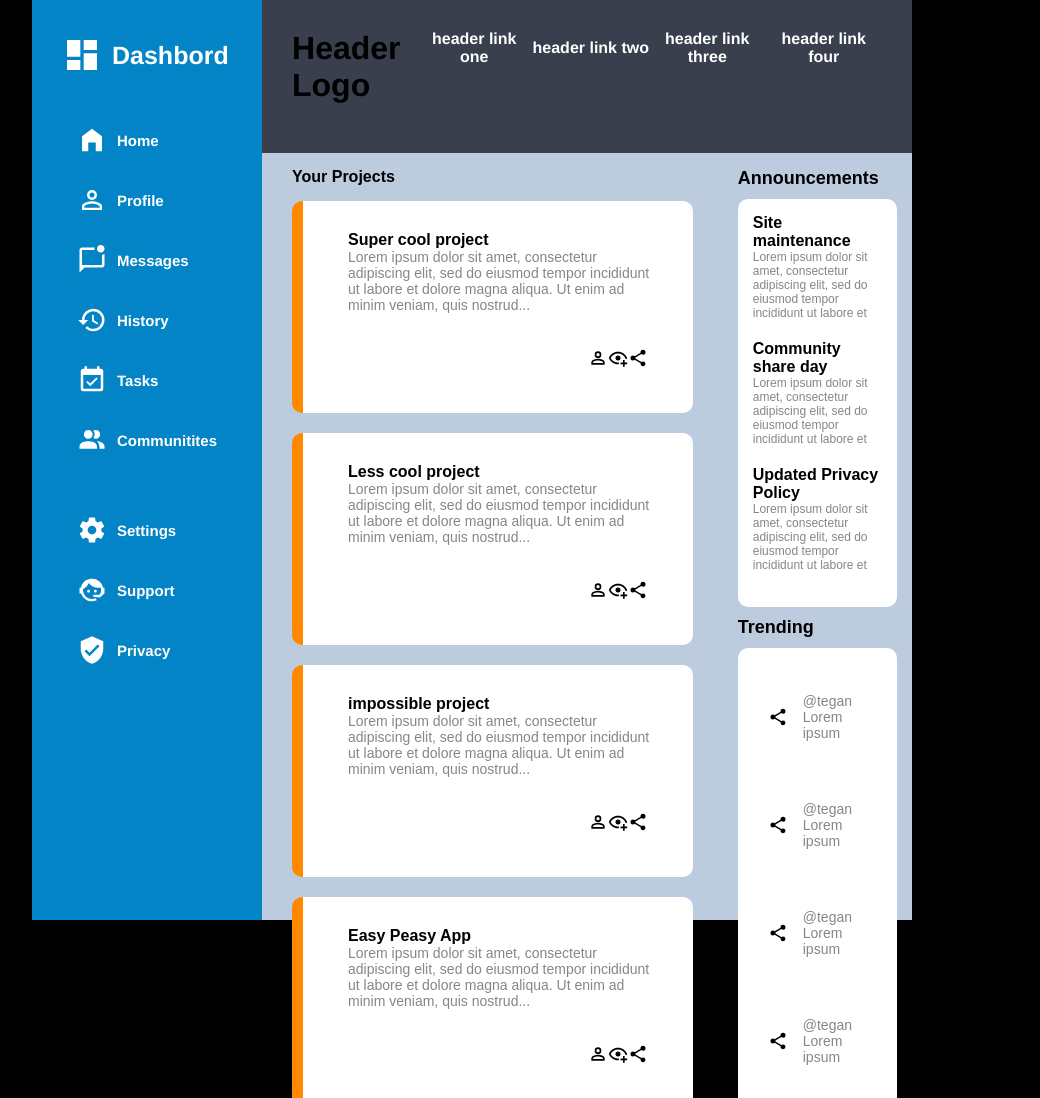
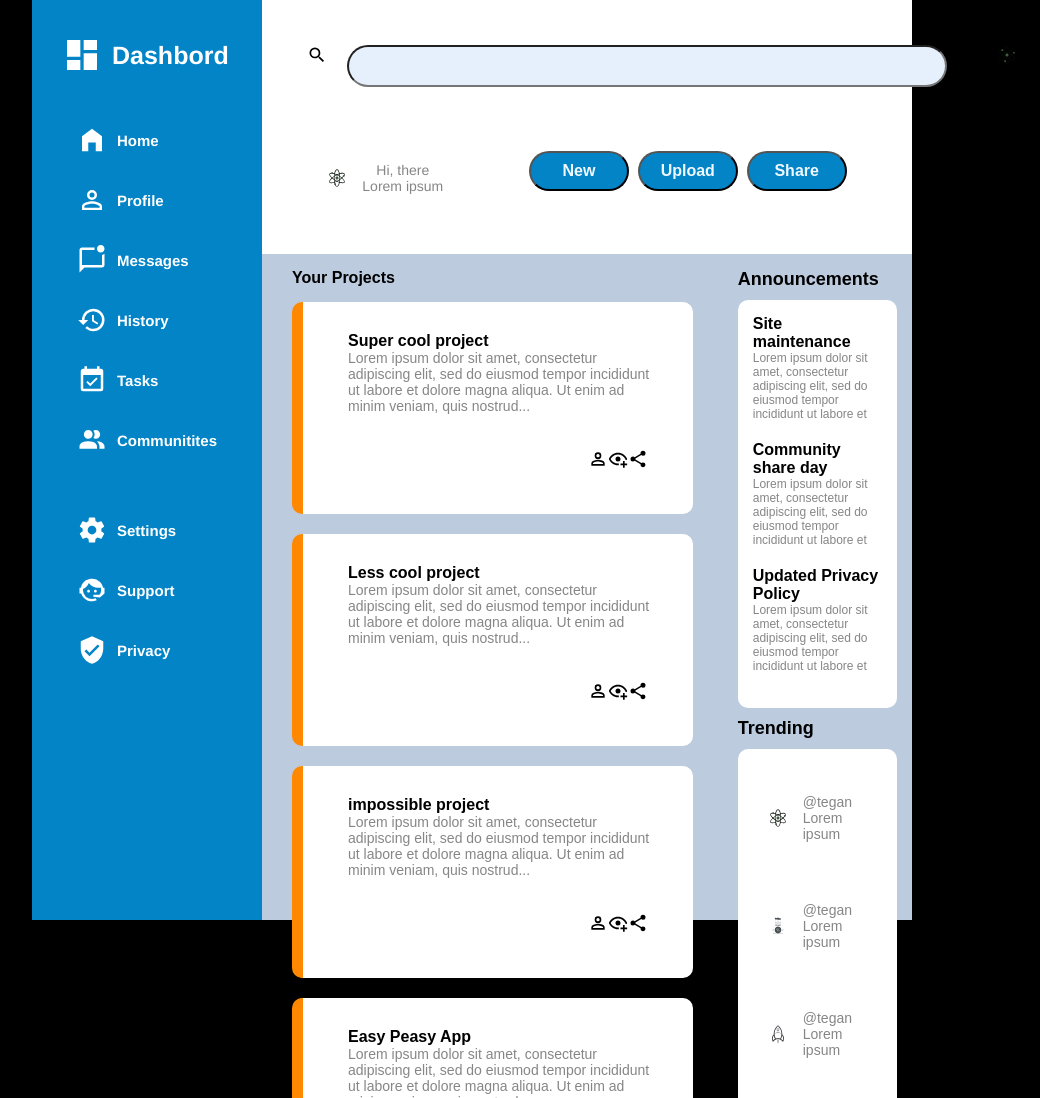
Before and after one commit to EliteCoder75/dashbord_project, a plain HTML site: page index.html in a window 1280 px wide. Shown: the top 1098 px of the page, without its empty margins (168-1208 px from the left). Drawn offline with Linux system fonts and the light colour scheme.

Commit message:
update header bar and logos

```diff
--- a/index.html
+++ b/index.html
@@ -11,15 +11,33 @@
     <div class="container">
 
       <div class="header">
-        <div class="logo">Header Logo</div>
-        <div class="menu">
-          <ul>
-            <li class="header-link">header link one</li>
-            <li class="header-link">header link two</li>
-            <li class="header-link">header link three</li>
-            <li class="header-link">header link four</li>
-          </ul>
+        <div class="first-container">
+          <div class="first-container1">
+            <img class="up-logo" src="icons/magnify.svg" alt="Kiwi standing on oval">
+            <input type="search" id="site-search" name="q" />
+          </div>
+          <div class="first-container2">
+            <img class="up-logo" src="icons/bell-ring.svg" alt="Kiwi standing on oval">
+            <img class="up-logo" src="icons/genetic-data-svgrepo-com.svg" alt="Kiwi standing on oval">
+            <p class="header-text">Bachir Gueddouda</p>
+          </div>
         </div>
+
+        <div class="second-container">
+          <div class="second-container1">
+            <img class="up-logo" src="icons/genetic-data-svgrepo-com.svg" alt="Kiwi standing on oval">
+            <div class="xt">
+              <p class="tag">Hi, there</p>
+              <p class="text">Lorem ipsum </p>
+            </div>
+          </div>
+          <div class="second-container2">
+            <button>New</button>
+            <button>Upload</button>
+            <button>Share</button>
+          </div>
+        </div>
+
       </div>
 
       <div class="sidebar">
@@ -143,21 +161,21 @@
         <p>Trending</p>
         <div class="trending">
           <div class="trend">
-            <img class="up-logo" src="icons/share-variant.svg" alt="Kiwi standing on oval">
+            <img class="up-logo" src="icons/genetic-data-svgrepo-com.svg" alt="Kiwi standing on oval">
             <div class="xt">
               <p class="tag">@tegan</p>
               <p class="text">Lorem ipsum </p>
             </div>
           </div>
           <div class="trend">
-            <img class="up-logo" src="icons/share-variant.svg" alt="Kiwi standing on oval">
+            <img class="up-logo" src="icons/interest-rate-svgrepo-com.svg" alt="Kiwi standing on oval">
             <div class="xt">
               <p class="tag">@tegan</p>
               <p class="text">Lorem ipsum </p>
             </div>
           </div>
           <div class="trend">
-            <img class="up-logo" src="icons/share-variant.svg" alt="Kiwi standing on oval">
+            <img class="up-logo" src="icons/accelerate-svgrepo-com.svg" alt="Kiwi standing on oval">
             <div class="xt">
               <p class="tag">@tegan</p>
               <p class="text">Lorem ipsum </p>
--- a/style.css
+++ b/style.css
@@ -26,11 +26,9 @@
   }
 
   .header {
-    background-color: #393f4d;
+    background-color: rgb(255, 255, 255);
     grid-column: 2 / 4;
     grid-row: 1 / 2;
-    display: grid;
-    grid-template-columns: 1fr 4fr;
   }
 
 
@@ -107,6 +105,13 @@
   }
 
   .announcement p {
+    font-size: 18px;
+    font-family: sans-serif;
+    color: black;
+    text-align: left;
+  }
+
+  .first-container2 p {
     font-size: 18px;
     font-family: sans-serif;
     color: black;
@@ -225,3 +230,52 @@
     font-weight:lighter;
     font-size: 14px;
   }
+
+  .first-container {
+    display: flex;
+    flex-direction: row;
+    justify-content: space-around;
+
+  }
+
+  .first-container1 {
+    flex: 0 1 80%;
+    display: flex;
+    flex-direction: row;
+
+  }
+
+  .first-container2 {
+    flex: 0 1 20%;
+    display: flex;
+    flex-direction: row;
+    justify-content: space-evenly;
+  }
+
+  div>input {
+    width: 600px;
+    border-radius: 50px;
+    background-color: #e6effc;
+    margin-left: 20px;
+  }
+
+  .second-container {
+    display: flex;
+    flex-direction: row;
+    justify-content: space-around;
+  }
+
+  .second-container1 {
+    display: flex;
+    align-items: center;
+  }
+
+  .second-container2 button {
+    width: 100px;
+    height: 40px;
+    border-radius: 50px;
+    font-size: medium;
+    font-weight: bold;
+    background-color:#0284c7;
+    color: aliceblue;
+  }
```
Also changed, not shown: icons/accelerate-svgrepo-com.svg (added), icons/bell-ring.svg (added), icons/genetic-data-svgrepo-com.svg (added), icons/interest-rate-svgrepo-com.svg (added), icons/magnify.svg (added).
